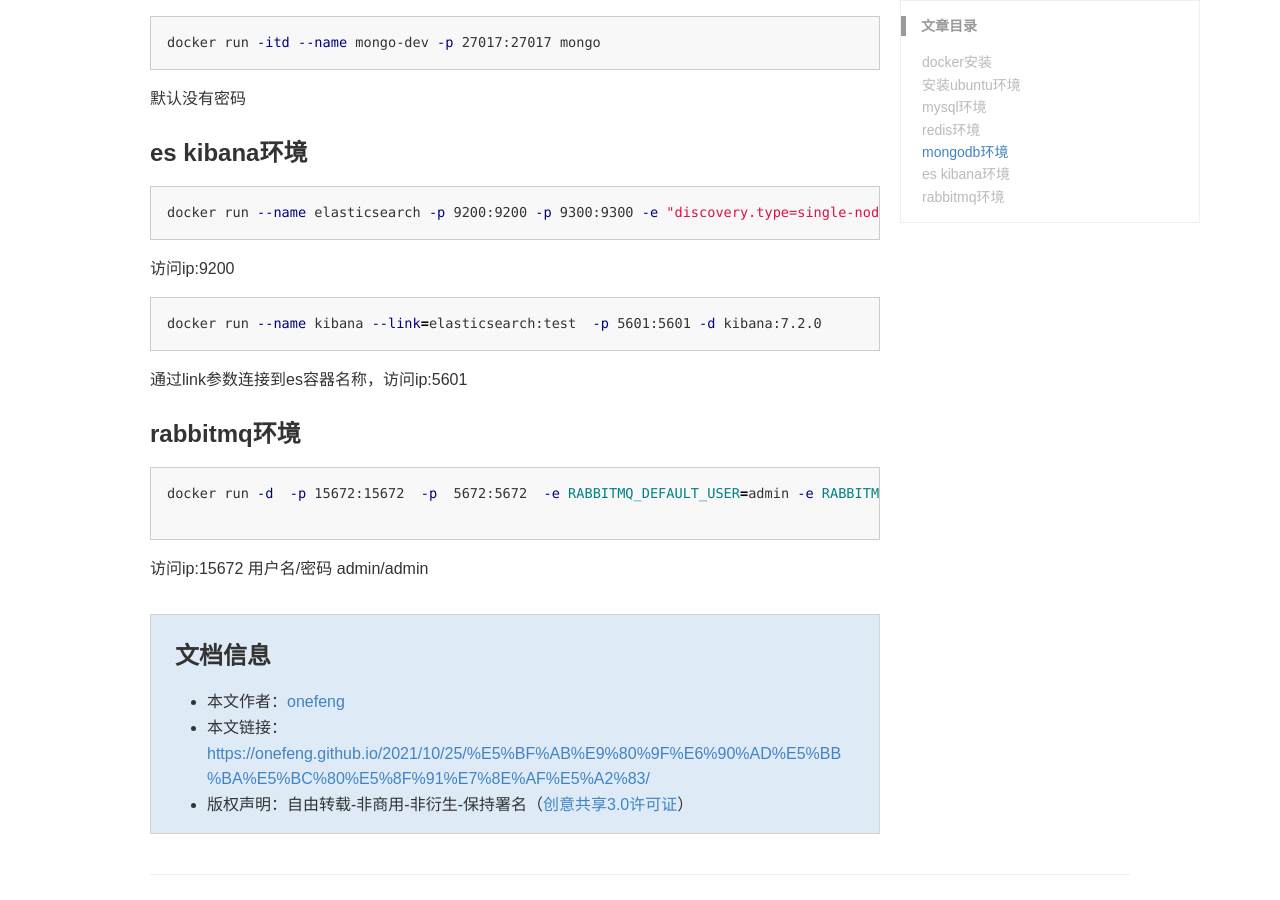
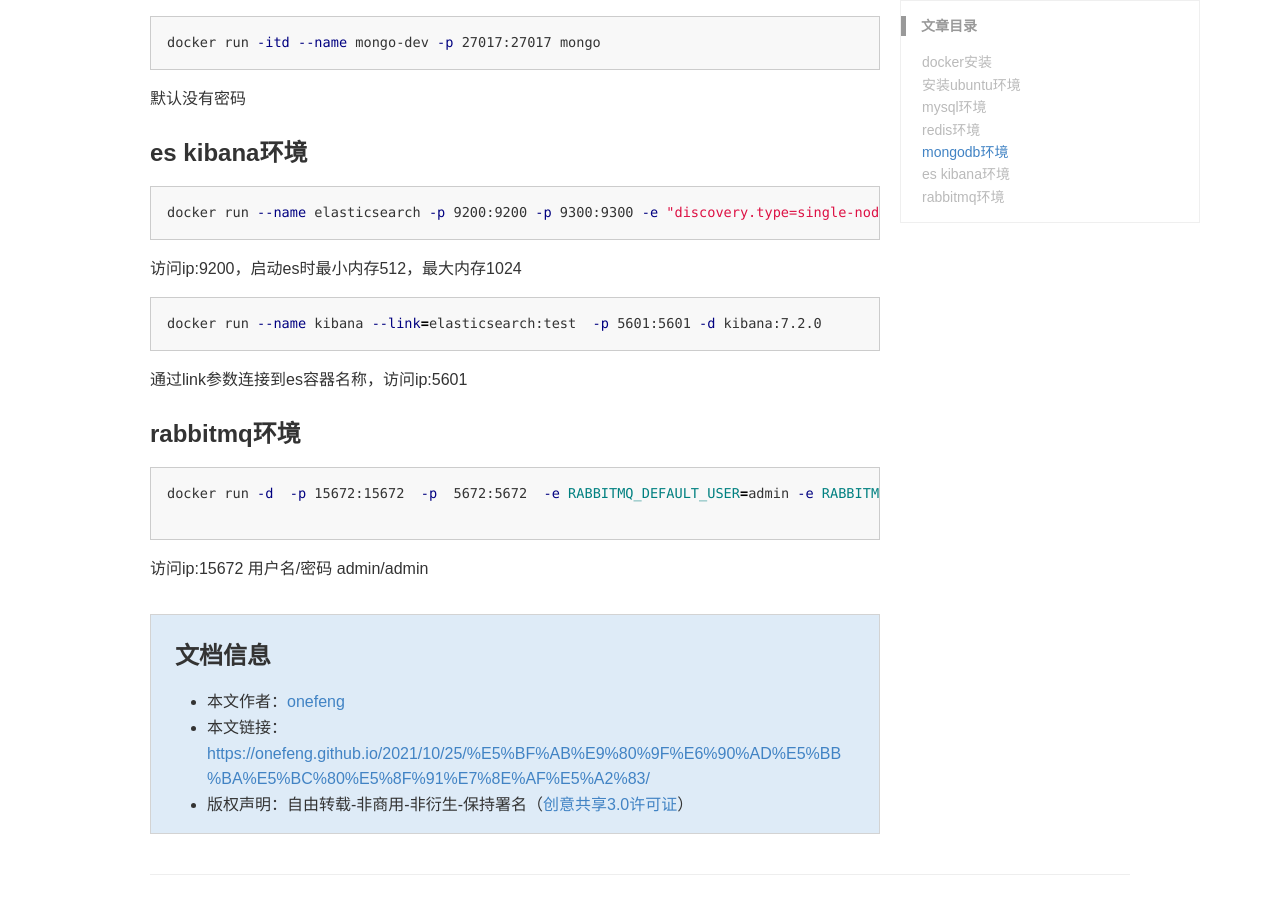
Before and after one commit to onefeng/onefeng.github.io, a Jekyll site: the page built from _posts/2021-10-25-快速搭建开发环境.md, in a window 1280 px wide and 900 px high, scrolled down 2121 px. Built offline with Jekyll 4.4.1, drawn with Linux system fonts in a browser that asks for light colours; some web fonts are replaced; comment, search, counter and statistics services are not loaded; some of the changed text lies outside the part shown.

Commit message:
feat: 搭建开发环境

````diff
--- a/_posts/2021-10-25-快速搭建开发环境.md
+++ b/_posts/2021-10-25-快速搭建开发环境.md
@@ -95,9 +95,9 @@ docker run -itd --name mongo-dev -p 27017:27017 mongo
 默认没有密码
 ### es kibana环境
 ```shell
-docker run --name elasticsearch -p 9200:9200 -p 9300:9300 -e "discovery.type=single-node" -d elasticsearch:7.10.1
+docker run --name elasticsearch -p 9200:9200 -p 9300:9300 -e "discovery.type=single-node" -e ES_JAVA_OPTS="-Xms512m -Xmx1024m" -d elasticsearch:7.10.1
 ```
-访问ip:9200
+访问ip:9200，启动es时最小内存512，最大内存1024
 ```shell
 docker run --name kibana --link=elasticsearch:test  -p 5601:5601 -d kibana:7.2.0
 ```
````
